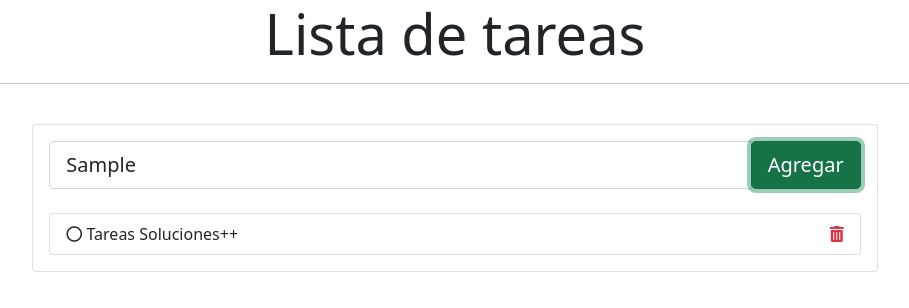
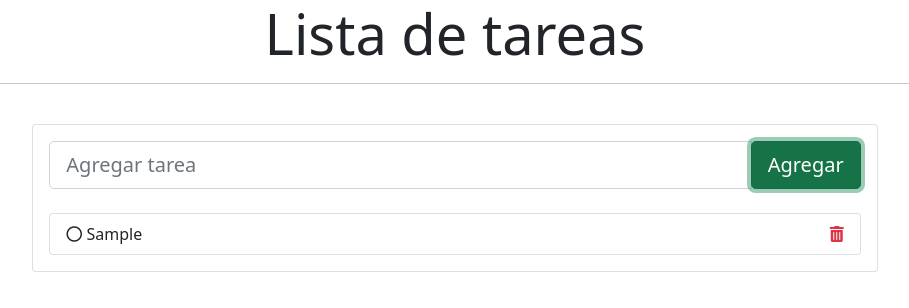
Before and after one commit to petrix12/vue3_net_core2021, a Vue app: page / in a window 1280 px wide. Both pictures are taken after typing "Sample" into the empty fields and a click on the button "Agregar". Shown: the top 308 px of the page, without its empty margins (185-1094 px from the left). Built offline with nearby package versions, Linux system fonts and the light colour scheme.

Commit message:
Commit 06: Agregamos tarea a la lista

```diff
--- a/src/components/Tarea.vue
+++ b/src/components/Tarea.vue
@@ -7,19 +7,30 @@
                 <div class="card mt-4">
                     <div class="card-body">
                         <div class="input-group">
-                            <input type="text" class="form-control form-control-lg" placeholder="Agregar tarea">
+                            <input
+                                type="text"
+                                v-model="tarea"
+                                class="form-control form-control-lg"
+                                placeholder="Agregar tarea"
+                            >
                             <div class="input-group-append">
-                                <button class="btn btn-success btn-lg">Agregar</button>
+                                <button
+                                    class="btn btn-success btn-lg"
+                                    v-on:click="agregarTarea()"
+                                >Agregar</button>
                             </div>
                         </div>
                         <br>
                         <ul class="list-group">
-                            <li class="list-group-item d-flex justify-content-between">
+                            <li
+                                v-for="(tarea, index) of listTareas" :key="index"
+                                class="list-group-item d-flex justify-content-between"
+                            >
                                 <div>
                                     <span class="cursor">
                                         <i class="far fa-circle"></i>
                                     </span>
-                                    Tareas Soluciones++
+                                    {{ tarea.nombre }}
                                 </div>
                                 <span class="text-danger cursor">
                                     <i class="fas fa-trash-alt"></i>
@@ -35,7 +46,23 @@
 
 <script>
     export default {
-        name: 'Tarea'
+        name: 'Tarea',
+        data() {
+            return {
+                tarea: '',
+                listTareas: []
+            }
+        },
+        methods: {
+            agregarTarea() {
+                const tarea = {
+                    nombre: this.tarea,
+                    estado: false
+                }
+                this.listTareas.push(tarea)
+                this.tarea = ''
+            }
+        }
     }
 </script>
 
```
Also changed, not shown: 1 other file (tests, documents, lock files or other folders).
